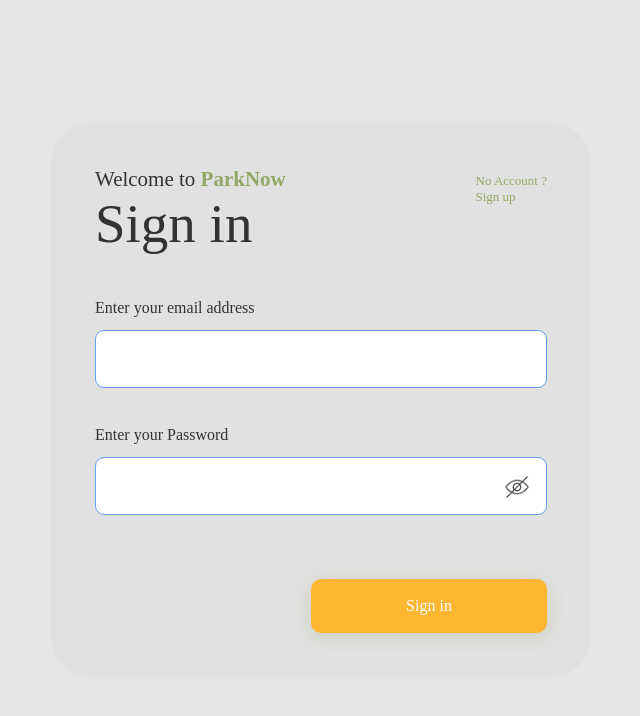
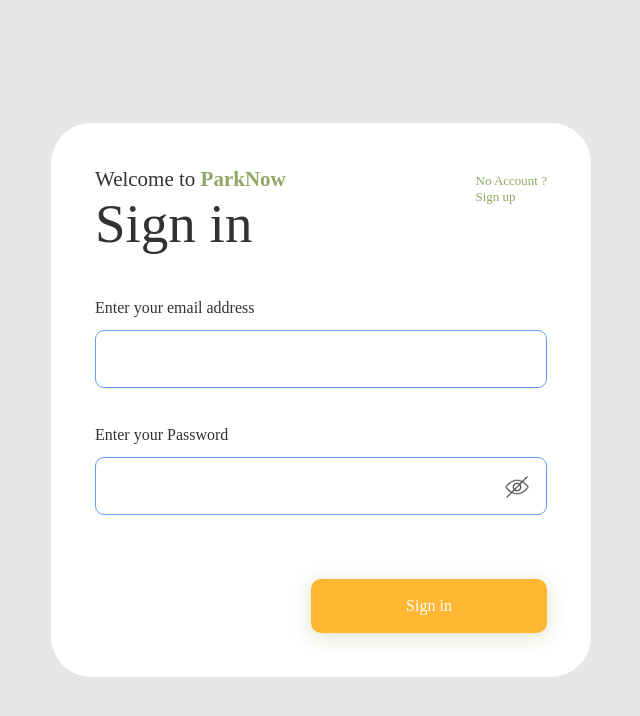
Before and after one commit to tomcherian/easy-car-parking, a React (Create React App) app: page /login in a window 1280 px wide. Shown: the top 716 px of the page, without its empty margins (571-1211 px from the left). Built offline with nearby package versions, Linux system fonts and the light colour scheme; the HTML template or start-up script is replaced by a standard one.

Commit message:
Update on color

```diff
--- a/src/pages/Login/Login.css
+++ b/src/pages/Login/Login.css
@@ -13,7 +13,7 @@
   right: 118px;
   min-width: 540px;
   border-radius: 40px;
-  background: rgb(216 216 216 / 75%);
+  background: white;
 }
 
 .Login_sign_up {
```
